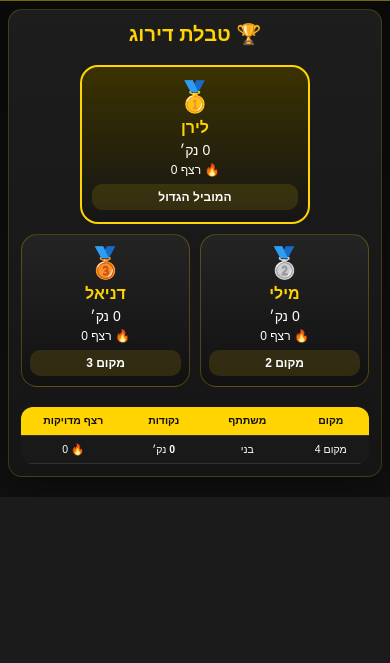
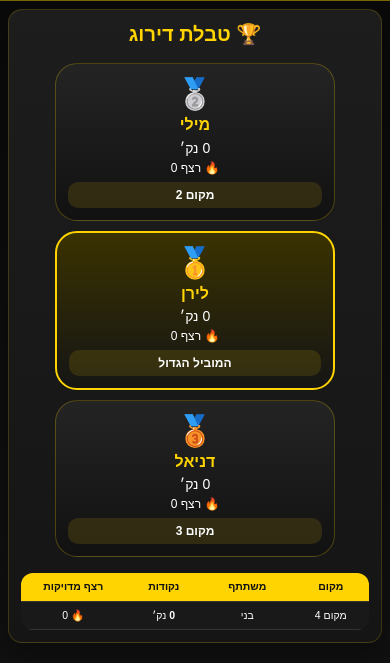
Before and after one commit to Lirkan800/maccabi-netanya-predictions, a Flask app: page /leaderboard in a window 390 px wide. Shown: the part 448-1111 px from the top of the page. Before the commit the page ends 945 px from the top, so only its background shows below. Run offline with Flask 3, Linux system fonts and the light colour scheme; the visitor is signed in with stand-in values (Sample User, id 1).

Commit message:
Fix mobile podium visibility

```diff
--- a/templates/leaderboard.html
+++ b/templates/leaderboard.html
@@ -99,44 +99,25 @@
 
 @media (max-width: 768px) {
     .podium-wrapper {
-        display: grid !important;
-        grid-template-columns: 1fr 1fr !important;
-        grid-template-areas:
-            "first first"
-            "second third" !important;
+    display: flex !important;
+    flex-direction: column !important;
+    align-items: center !important;
     gap: 10px !important;
-        margin: 18px auto 20px !important;
+    margin: 16px 0 !important;
     width: 100% !important;
-        max-width: 360px !important;
-        justify-items: center !important;
-        align-items: end !important;
+    max-width: 100% !important;
 }
 
-    .podium-card {
+.podium-card,
+.first-place {
+    display: block !important;
     width: 100% !important;
-        min-width: 0 !important;
-        padding: 10px 8px !important;
-        border-radius: 16px !important;
+    max-width: 280px !important;
+    padding: 12px !important;
     transform: none !important;
+    opacity: 1 !important;
+    visibility: visible !important;
 }
-
-    .second-place {
-        grid-area: second !important;
-    }
-
-    .third-place {
-        grid-area: third !important;
-    }
-
-    .first-place {
-        grid-area: first !important;
-        width: 74% !important;
-        max-width: 230px !important;
-        padding: 12px 10px !important;
-        transform: none !important;
-        border-radius: 18px !important;
-    }
-
     .podium-card:hover,
     .first-place:hover {
         transform: none !important;
```
Lines whose indentation alone changed are shown as unchanged.
